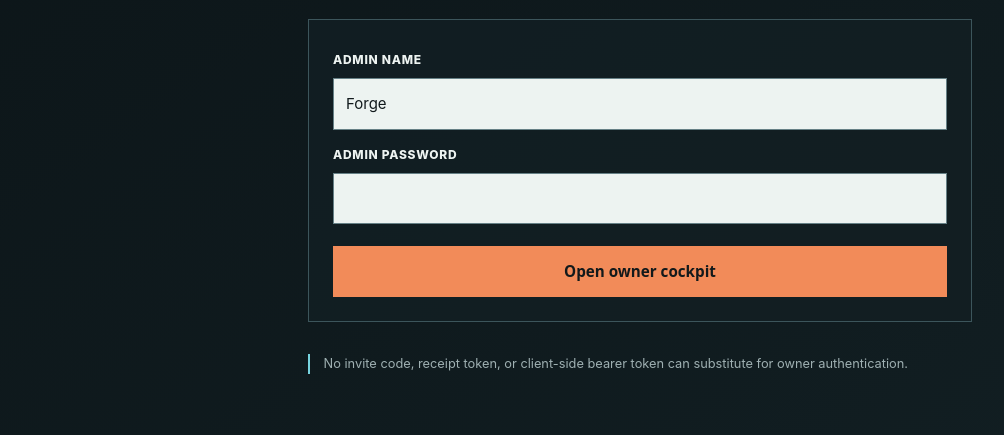
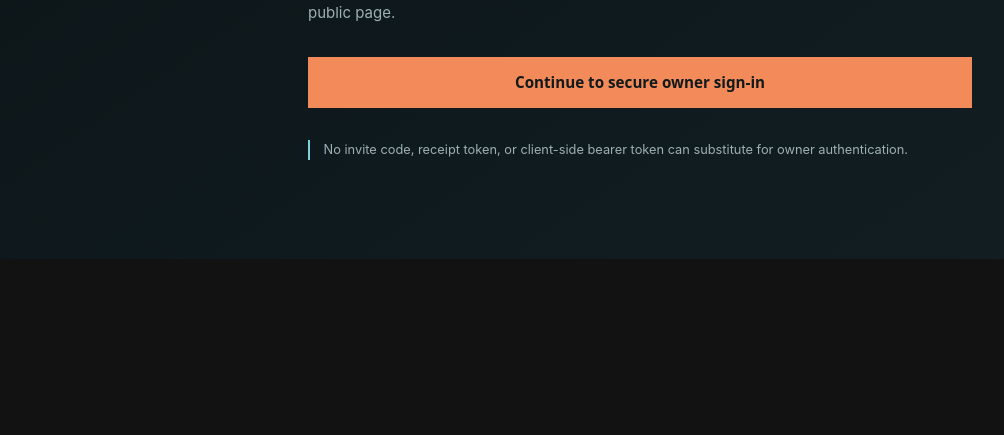
Before and after one commit to VaultKeeper-Forge/horizoncreations-site, a website: page vault/admin/index.html in a window 1280 px wide. Shown: the part 541-976 px from the top of the page, without its empty margins (0-1004 px from the left). After the commit the page ends 800 px from the top, so only its background shows below. Drawn offline with Linux system fonts and the light colour scheme.

Commit message:
Route owner login through secure backend

```diff
--- /dev/null
+++ b/vault/admin/admin-entry-v2.css
@@ -0,0 +1,20 @@
+@import url("/vault/admin/admin-entry.css");
+
+.owner-entry {
+  display: grid;
+  place-items: center;
+  min-height: 3.2rem;
+  margin: 2rem 0;
+  padding: .85rem;
+  border: 0;
+  background: var(--orange);
+  color: #12191b;
+  font: 900 .95rem/1 ui-sans-serif, system-ui;
+  text-align: center;
+  text-decoration: none;
+  cursor: pointer;
+}
+
+.owner-entry:hover {
+  filter: brightness(1.08);
+}
--- a/vault/admin/index.html
+++ b/vault/admin/index.html
@@ -5,9 +5,9 @@
   <meta name="viewport" content="width=device-width,initial-scale=1">
   <meta name="robots" content="noindex,nofollow,noarchive">
   <meta name="referrer" content="no-referrer">
-  <meta http-equiv="Content-Security-Policy" content="default-src 'self'; style-src 'self'; img-src 'self' data:; form-action https://horizon-creations.the-vaultkeeper.chatgpt.site; base-uri 'none'; object-src 'none'">
+  <meta http-equiv="Content-Security-Policy" content="default-src 'self'; style-src 'self'; img-src 'self' data:; base-uri 'none'; object-src 'none'">
   <title>Vault Compiler — Owner entry</title>
-  <link rel="stylesheet" href="/vault/admin/admin-entry.css">
+  <link rel="stylesheet" href="/vault/admin/admin-entry-v2.css">
 </head>
 <body>
   <main>
@@ -15,14 +15,8 @@
     <section aria-labelledby="owner-entry-title">
       <p class="eyebrow">Private operator boundary</p>
       <h1 id="owner-entry-title">Enter the owner cockpit.</h1>
-      <p>This form posts directly to the secure Vault Worker. The session is established there with a bounded, server-revocable cookie. Credentials are never stored by this public page.</p>
-      <form action="https://horizon-creations.the-vaultkeeper.chatgpt.site/api/admin/session" method="post">
-        <label for="owner-username">Admin name</label>
-        <input id="owner-username" name="username" value="Forge" autocomplete="username" maxlength="100" required>
-        <label for="owner-password">Admin password</label>
-        <input id="owner-password" name="password" type="password" autocomplete="current-password" maxlength="200" required>
-        <button type="submit">Open owner cockpit</button>
-      </form>
+      <p>Continue to the secure Vault Worker to sign in. Keeping the form and session on one origin prevents browsers from blocking the owner login and keeps credentials off this public page.</p>
+      <a class="owner-entry" href="https://horizon-creations.the-vaultkeeper.chatgpt.site/vault/admin/login/">Continue to secure owner sign-in</a>
       <p class="boundary">No invite code, receipt token, or client-side bearer token can substitute for owner authentication.</p>
     </section>
   </main>
```
